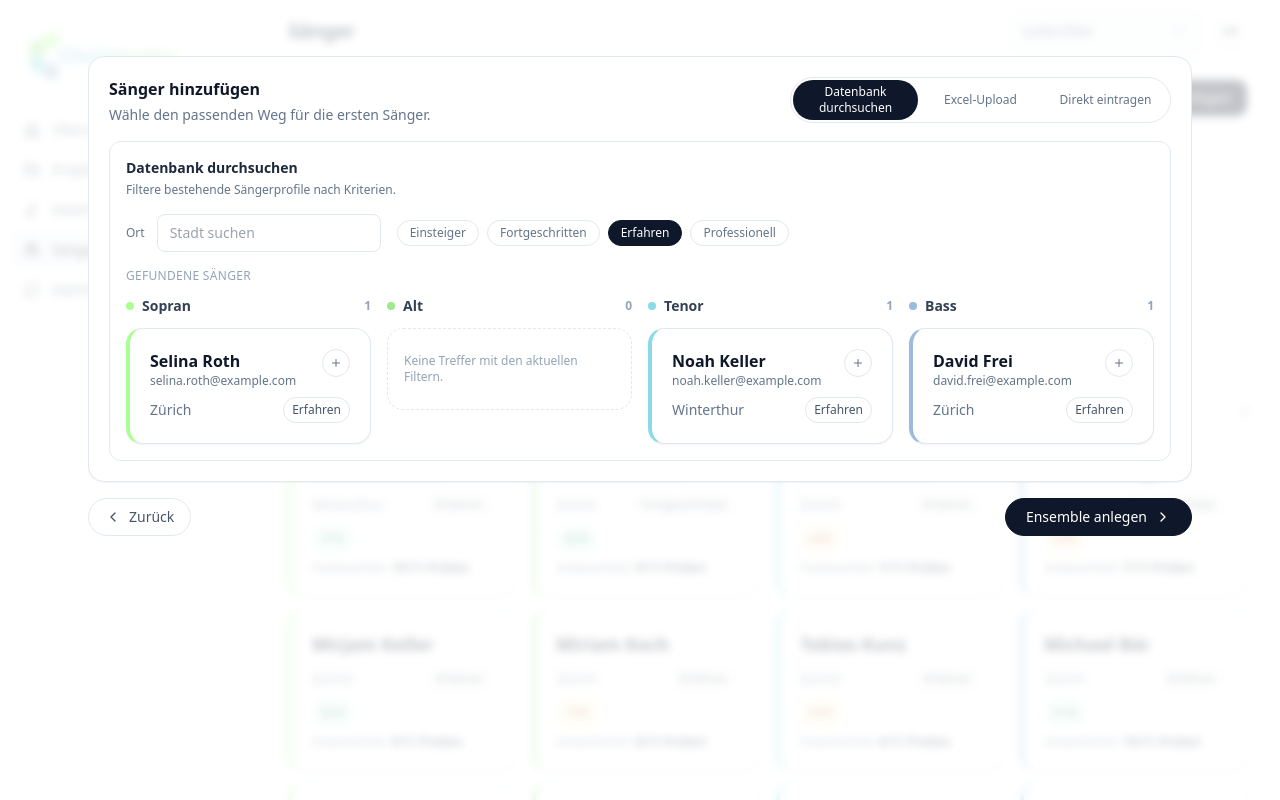
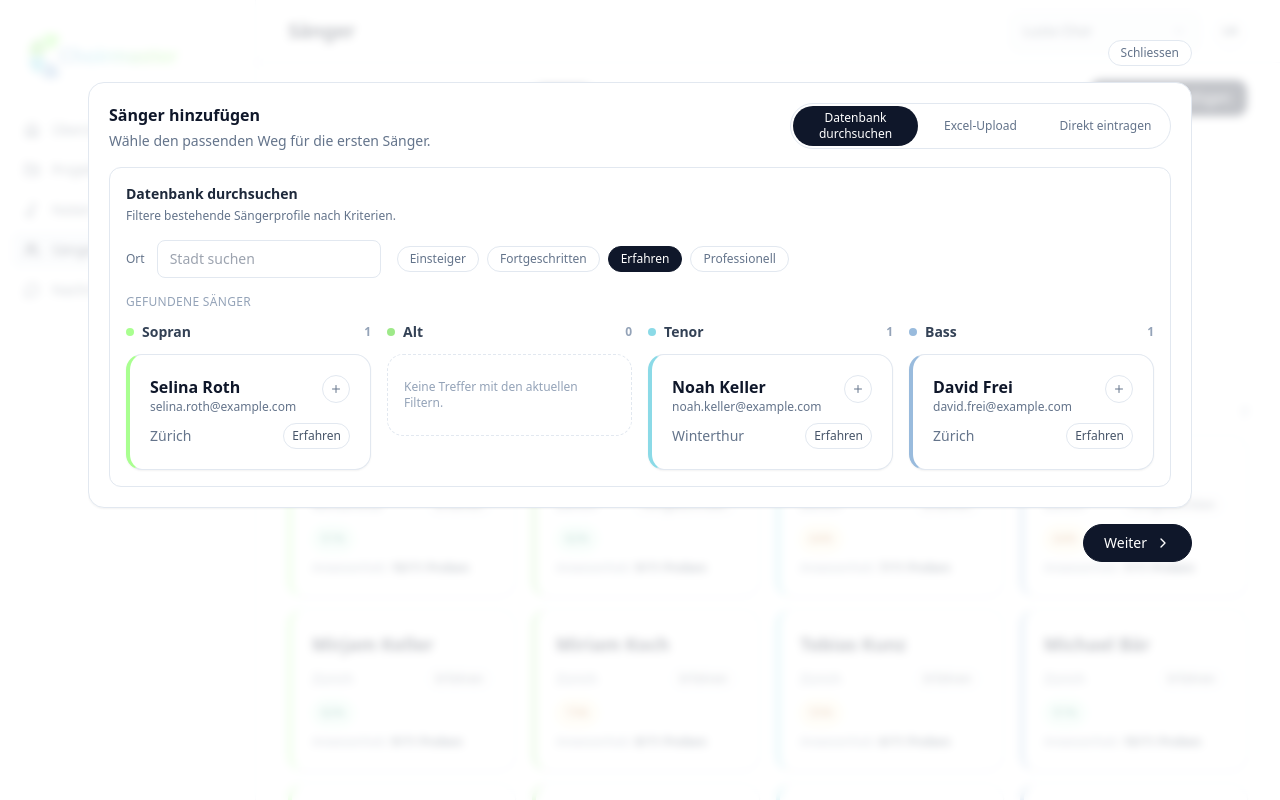
Before and after one commit to TechvibeVentures/Choirmaster, a Next.js app: page /singers in a window 1280 px wide. Both pictures are taken after a click on the button "Sänger hinzufügen". Shown: the top 800 px of the page. Built offline with nearby package versions, Linux system fonts and the light colour scheme.

Commit message:
Add singer invite step and close button

```diff
--- a/components/EnsembleOnboardingFlow.tsx
+++ b/components/EnsembleOnboardingFlow.tsx
@@ -247,11 +247,15 @@ export default function EnsembleOnboardingFlow({
 
   const isSingerOnly = mode === "singers";
   const steps = isSingerOnly
-    ? [strings.ensembleOnboarding.stepSingers]
+    ? [
+        strings.ensembleOnboarding.stepSingers,
+        strings.ensembleOnboarding.invitesTitle
+      ]
     : ensembleSteps;
   const singerStepIndex = isSingerOnly ? 0 : 3;
   const integrationsStepIndex = isSingerOnly ? -1 : 4;
   const finishStepIndex = isSingerOnly ? -1 : 5;
+  const invitesStepIndex = isSingerOnly ? 1 : -1;
 
   useEffect(() => {
     if (!open) return;
@@ -357,7 +361,17 @@ const resultsByVoice = useMemo(() => {
     <div className="fixed inset-0 z-50">
       <div className="absolute inset-0 bg-white/75 backdrop-blur-sm" />
       <div className="relative mx-auto flex h-full max-w-6xl flex-col px-4 py-6 sm:px-6 md:py-10">
-        {isSingerOnly ? null : (
+        {isSingerOnly ? (
+          <div className="flex items-center justify-end">
+            <button
+              type="button"
+              onClick={onClose}
+              className="rounded-full border border-slate-200 bg-white px-3 py-1 text-xs text-slate-500 transition hover:border-slate-300 hover:text-slate-700"
+            >
+              Schliessen
+            </button>
+          </div>
+        ) : (
           <div className="flex flex-wrap items-start justify-between gap-4 rounded-2xl border border-slate-200 bg-white px-4 py-4 shadow-lg sm:px-6">
             <div>
               <div className="text-xs uppercase tracking-wide text-slate-400">
@@ -888,6 +902,69 @@ const resultsByVoice = useMemo(() => {
               </Card>
             ) : null}
 
+            {step === invitesStepIndex ? (
+              <Card>
+                <div className="flex items-center justify-between gap-3">
+                  <div>
+                    <h3 className="text-base font-semibold text-slate-900">
+                      {strings.ensembleOnboarding.invitesTitle}
+                    </h3>
+                    <p className="mt-1 text-sm text-slate-500">
+                      {strings.ensembleOnboarding.invitesSubtitle}
+                    </p>
+                  </div>
+                  <Check className="h-5 w-5 text-emerald-400" />
+                </div>
+                <div className="mt-4 space-y-3">
+                  {selectedSingerIds.length === 0 && directEntries.length === 0 ? (
+                    <div className="rounded-xl border border-dashed border-slate-200 bg-slate-50 px-4 py-6 text-sm text-slate-500">
+                      {strings.ensembleOnboarding.singersSummaryEmpty}
+                    </div>
+                  ) : null}
+                  {selectedSingerIds.map((id) => {
+                    const singer = mockSingerResults.find((entry) => entry.id === id);
+                    if (!singer) return null;
+                    return (
+                      <div
+                        key={`invite-${id}`}
+                        className="flex items-center justify-between rounded-xl border border-slate-200 bg-white px-4 py-3 text-sm"
+                      >
+                        <div>
+                          <div className="font-semibold text-slate-900">
+                            {singer.name}
+                          </div>
+                          <div className="text-xs text-slate-500">
+                            {singer.email}
+                          </div>
+                        </div>
+                        <span className="text-xs text-slate-400">
+                          {getVoiceLabel(singer.voice)}
+                        </span>
+                      </div>
+                    );
+                  })}
+                  {directEntries.map((entry) => (
+                    <div
+                      key={`invite-${entry.id}`}
+                      className="flex items-center justify-between rounded-xl border border-slate-200 bg-white px-4 py-3 text-sm"
+                    >
+                      <div>
+                        <div className="font-semibold text-slate-900">
+                          {`${entry.first} ${entry.last}`.trim() || "—"}
+                        </div>
+                        <div className="text-xs text-slate-500">
+                          {entry.email || "—"}
+                        </div>
+                      </div>
+                      <span className="text-xs text-slate-400">
+                        {entry.voice || strings.ensembleOnboarding.singersVoice}
+                      </span>
+                    </div>
+                  ))}
+                </div>
+              </Card>
+            ) : null}
+
             {step === integrationsStepIndex ? (
               <Card>
                 <div className="flex items-center justify-between gap-3">
@@ -1039,6 +1116,9 @@ const resultsByVoice = useMemo(() => {
             ) : null}
 
             <div className="flex items-center justify-between">
+              {isSingerOnly ? (
+                <div />
+              ) : (
                 <button
                   type="button"
                   onClick={handlePrev}
@@ -1047,12 +1127,15 @@ const resultsByVoice = useMemo(() => {
                   <ChevronLeft className="h-4 w-4" />
                   {strings.ensembleOnboarding.prev}
                 </button>
+              )}
               <button
                 type="button"
                 onClick={step === steps.length - 1 ? onClose : handleNext}
                 className="inline-flex items-center gap-2 rounded-full border border-slate-900 bg-slate-900 px-5 py-2 text-sm text-white transition hover:bg-slate-800"
               >
-                {step === steps.length - 1
+                {isSingerOnly && step === steps.length - 1
+                  ? strings.ensembleOnboarding.invitesAction
+                  : step === steps.length - 1
                     ? strings.ensembleOnboarding.finishAction
                     : strings.ensembleOnboarding.next}
                 <ChevronRight className="h-4 w-4" />
--- a/lib/i18n.ts
+++ b/lib/i18n.ts
@@ -212,6 +212,9 @@ export const strings = {
     integrationsHint:
       "Diese Verbindungen lassen sich später jederzeit unter Einstellungen ergänzen.",
     singersByVoiceTitle: "Sänger",
+    invitesTitle: "Einladungen vorbereiten",
+    invitesSubtitle: "Überprüfe die Auswahl und verschicke die Einladungen.",
+    invitesAction: "Einladungen verschicken",
     prev: "Zurück",
     next: "Weiter",
     finishAction: "Ensemble anlegen"
```
Lines whose indentation alone changed are shown as unchanged.
